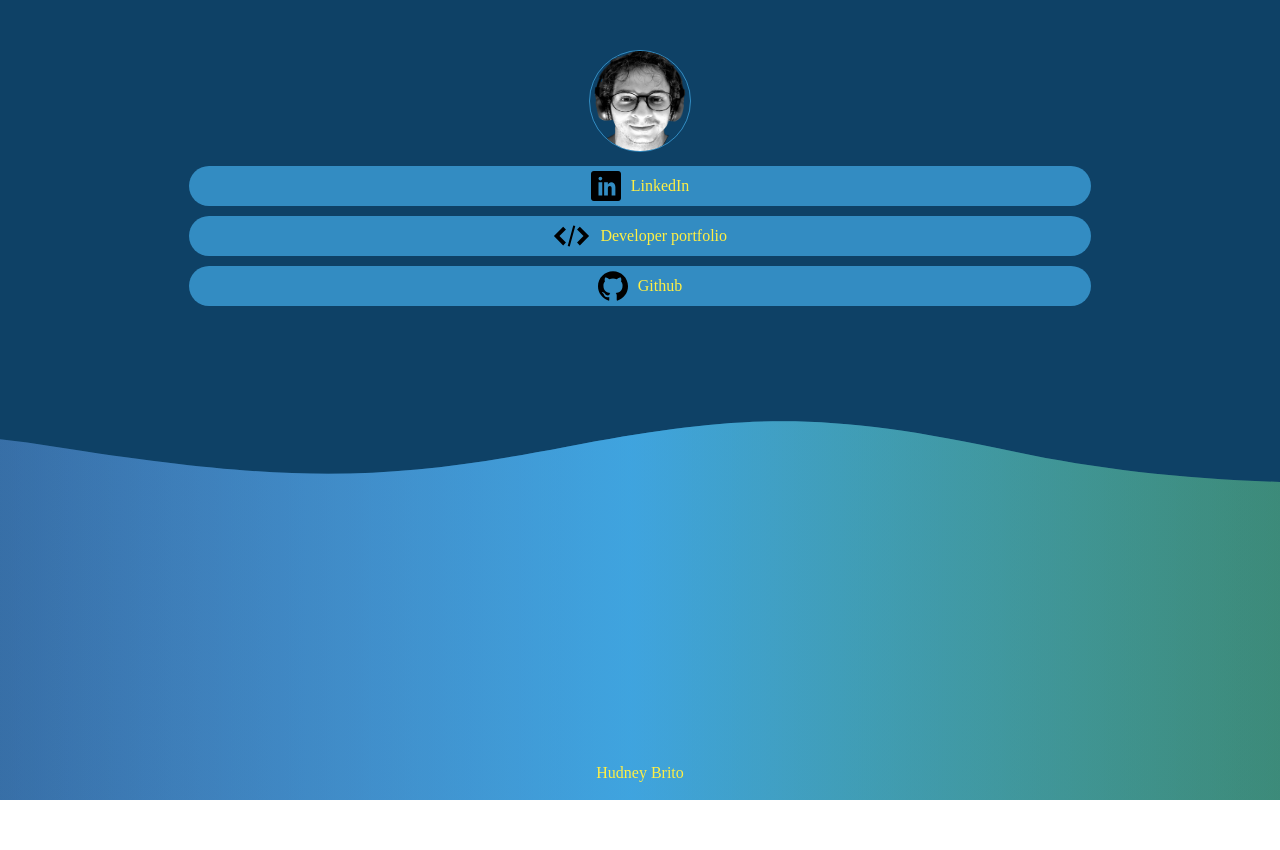
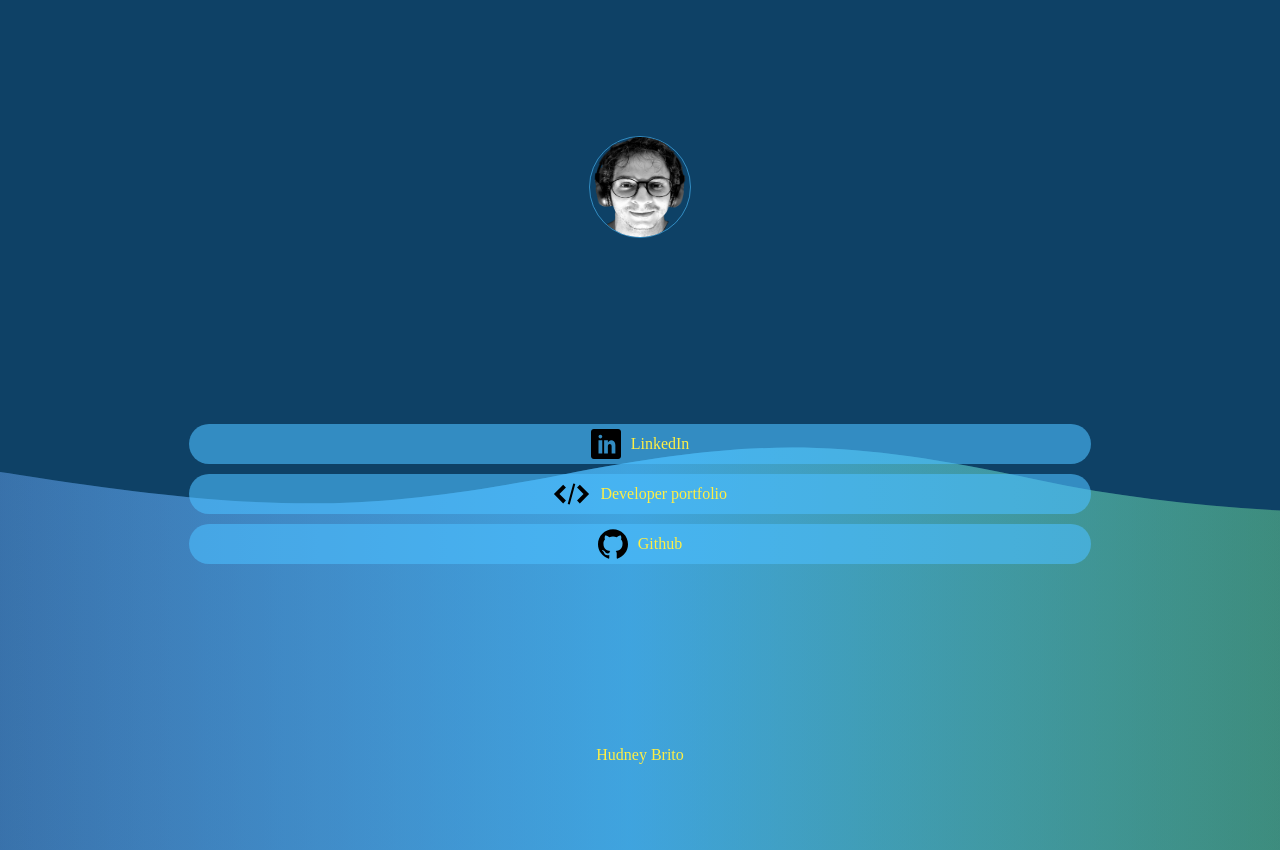
Before and after one commit to hudney-fsbrito/SocialLinks, a plain HTML site: page index.html in a window 1280 px wide. Before the commit the page ends 800 px from the top, so only its background shows below. Drawn offline with nearby package versions, Linux system fonts and the light colour scheme.

Commit message:
upadate na viewport

```diff
--- a/index.html
+++ b/index.html
@@ -18,7 +18,7 @@
     <div id="container">
         <div id="conataier-content">
             <header class="topo">
-                <img class="foto-perfil" src="assets/img/fone.png" alt="rosto de um homem com fone de ouvido">
+                <img class="foto-perfil" src="assets/img/fotoPerfilFone.png" alt="rosto de um homem com fone de ouvido">
             </header>
             <div class="container-links">
                 <ul>
@@ -30,10 +30,10 @@
                                 alt="Ícone da rede social de programadores">Github</a></li>
                 </ul>
             </div>
+            <footer class="rodape">Hudney Brito</footer>
         </div>
 
-    </div>
-    <footer class="rodape">Hudney Brito</footer>
+
 
     <svg version="1.1" xmlns="http://www.w3.org/2000/svg" xmlns:xlink="http://www.w3.org/1999/xlink" x="0px" y="0px"
         width="100%" height="100%" viewBox="0 0 1600 900" preserveAspectRatio="xMidYMax slice">
@@ -65,7 +65,7 @@
             </use>
         </g>
     </svg>
-
+</div>
     <script src="script/script.js"></script>
 </body>
 
--- a/style/style.css
+++ b/style/style.css
@@ -9,12 +9,14 @@
 }
 
 #conataier-content {
-    height: 100%;
+    z-index: 1;
+    position: relative;
+    height: 100vh;
     width: 80%;
     margin: auto;
     display: flex;
     flex-direction: column;
-    justify-content: baseline;
+    justify-content: space-around;
     align-items: center;
     /* text-align: center; */
     padding-top: 50px;
@@ -69,7 +71,7 @@ a {
 .rodape{
     z-index: 1;
     position: relative;
-    margin-top:35%;
+    /* margin-bottom: 20px; */
     display: flex;
     justify-content: center;
     color: #FFEF44;
```
Also changed, not shown: assets/img/design.png (added), assets/img/designMobile.png (added), assets/img/designSemMolde.png (added), assets/img/fotoPerfilFone.png (renamed from assets/img/fone.png).
